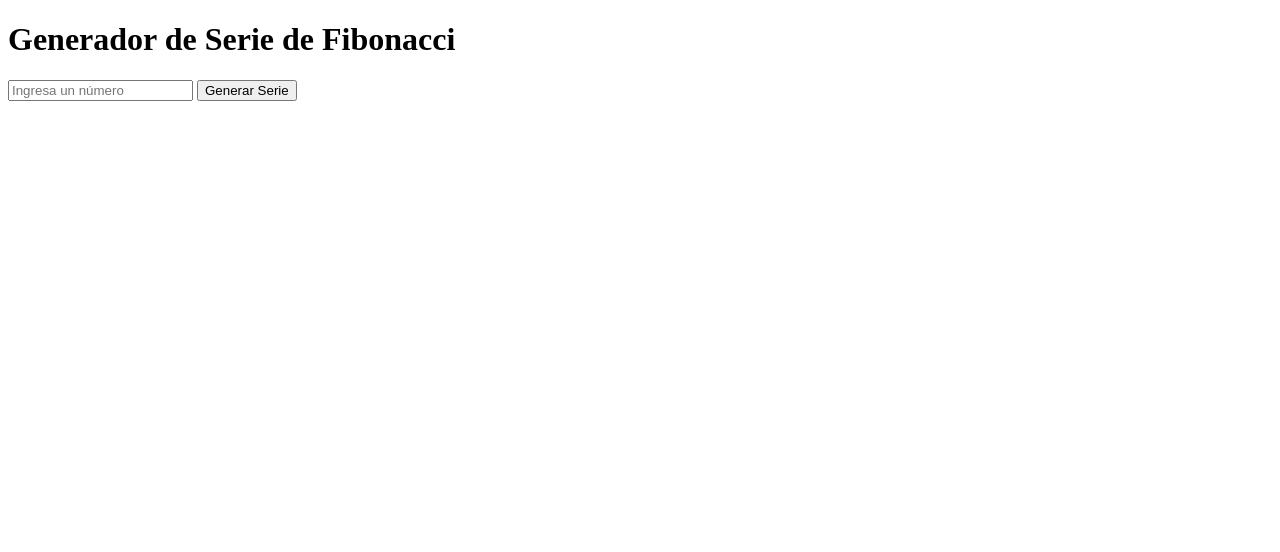
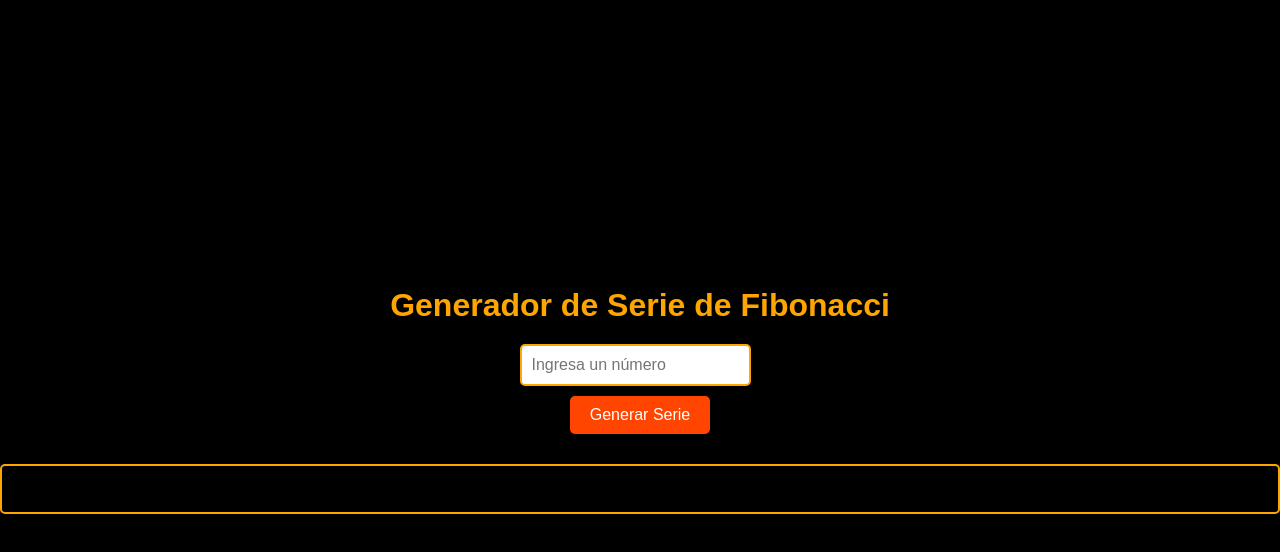
Before and after one commit to CamiloScript/logica-programacion-4, a plain HTML site: page index.html in a window 1280 px wide. Drawn offline with Linux system fonts and the light colour scheme.

Commit message:
Generación de CSS para diseño de pagina

```diff
--- a/index.html
+++ b/index.html
@@ -3,12 +3,13 @@
   <head>
     <meta charset="UTF-8" />
     <meta name="viewport" content="width=device-width, initial-scale=1.0" />
+    <link rel="stylesheet" href="style.css">
     <title>Serie de Fibonacci Camilo González Jara</title>
   </head>
   <body>
-    <h1>Generador de Serie de Fibonacci</h1>
-    <input type="" id="numberInput" placeholder="Ingresa un número" />
-    <button onclick= generarFibonacci()>Generar Serie</button>
+      <h1>Generador de Serie de Fibonacci</h1>
+      <input type="" id="numberInput" placeholder="Ingresa un número" />
+      <button onclick= generarFibonacci()>Generar Serie</button>
     <div id="resultado"></div>
 
     <script src="script.js"></script>
--- a/style.css
+++ b/style.css
@@ -0,0 +1,56 @@
+* {
+    margin: 0;
+    padding: 0;
+    box-sizing: border-box;
+  }
+
+  body {
+    font-family: 'Arial', sans-serif;
+    background-color: black;
+    display: flex;
+    justify-content: center;
+    align-items: center;
+    height: 100vh;
+    color: antiquewhite;
+    flex-direction: column;
+  }
+
+  h1 {
+    font-size: 2rem;
+    color: orange;
+    margin-bottom: 20px;
+  }
+
+  #numberInput {
+    padding: 10px;
+    font-size: 1rem;
+    border: 2px solid orange;
+    border-radius: 5px;
+    margin-right: 10px;
+  }
+
+  button {
+    padding: 10px 20px;
+    font-size: 1rem;
+    background-color: orangered;
+    color: white;
+    border: none;
+    border-radius: 5px;
+    cursor: pointer;
+    margin: 10px;
+  }
+
+  button:hover {
+    background-color: orange;
+  }
+
+  #resultado {
+    margin-top: 20px;
+    padding: 10px;
+    background-color: black;
+    border: 2px solid orange;
+    border-radius: 5px;
+    width: 100%;
+    text-align: center;
+    min-height: 50px;
+  }
```
